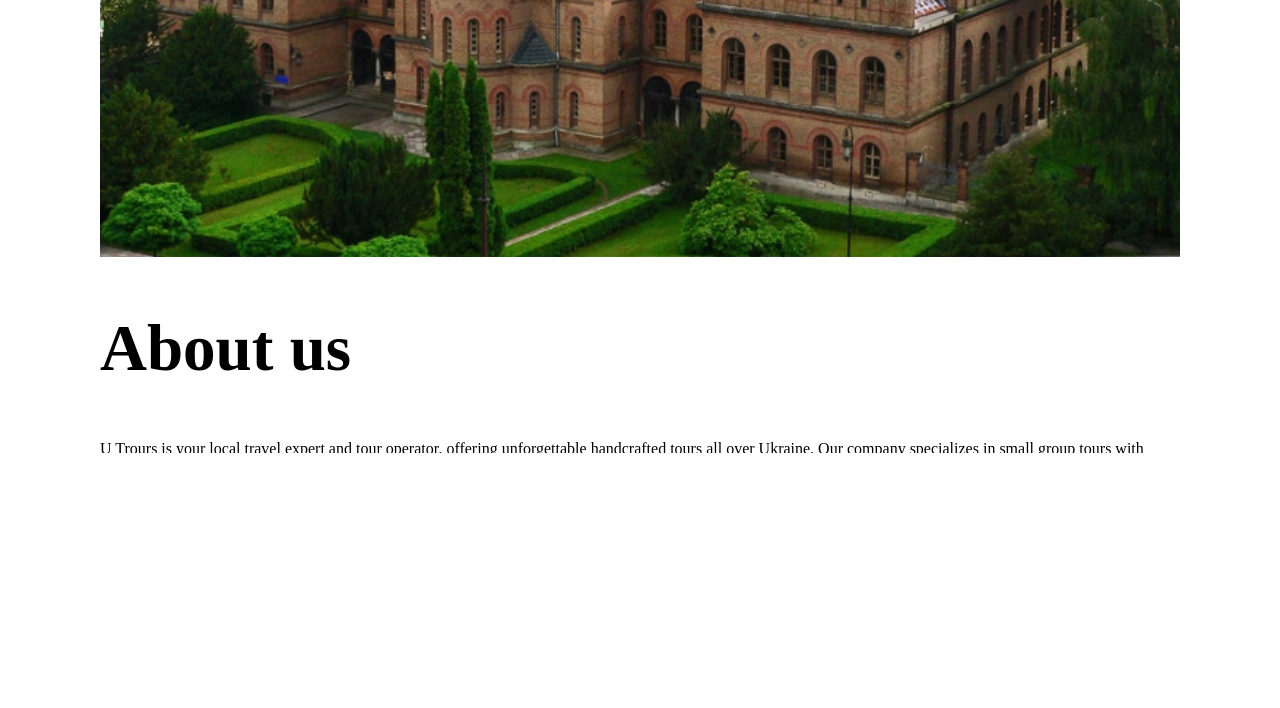
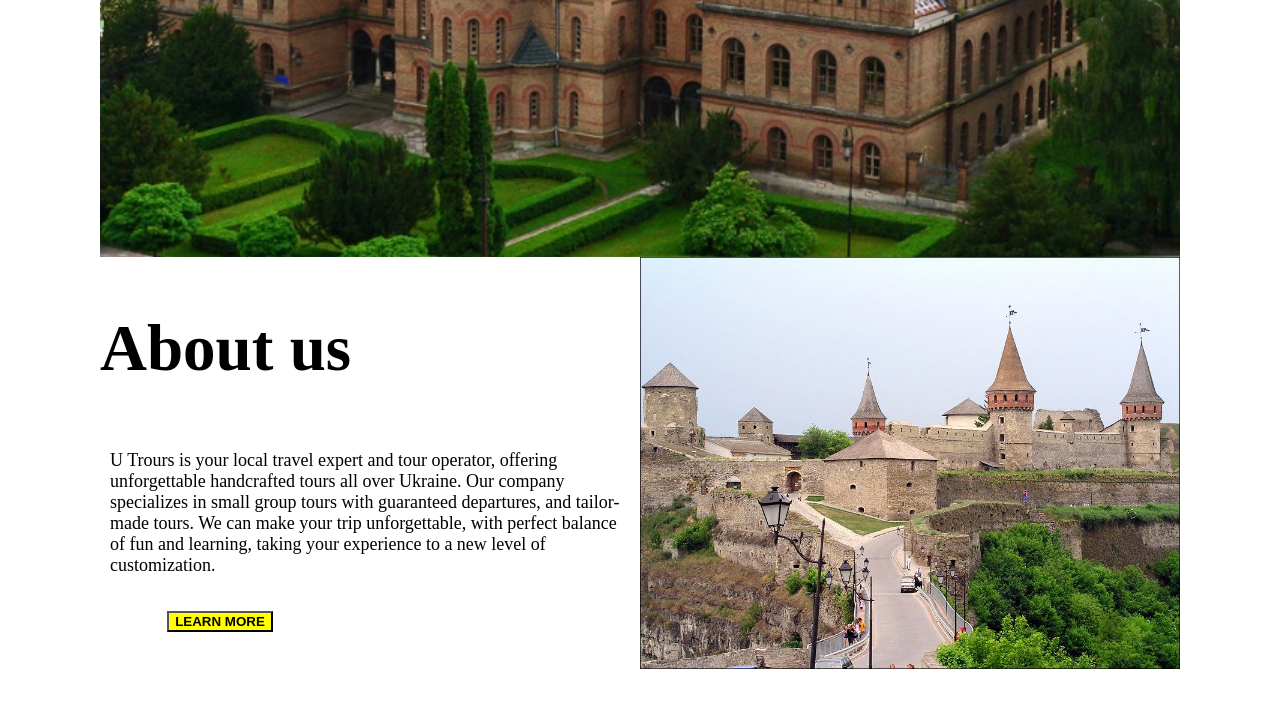
Before and after one commit to TatiIvanovna/maket, a plain HTML site: page index.html in a window 1280 px wide. Shown: the part 564-1272 px from the top of the page. After the commit the page ends 1233 px from the top, so only its background shows below. Drawn offline with Linux system fonts and the light colour scheme.

Commit message:
about us

```diff
--- a/css/header.css
+++ b/css/header.css
@@ -70,10 +70,7 @@ header {
    background-size: cover;
    min-width: 400px;
 }
-.white-color {
-    background-color: white;
 
-}
 .banner {
     position: relative;
     bottom: 80px;
@@ -82,6 +79,45 @@ header {
     align-items: center;
     flex-direction: column;
 }
+.white-color {
+    background-color: white;
+
+}
+.about {
+  display:grid;
+  grid-template-columns:50% 50%;
+}
+main, img {
+   object-fit: cover;
+   max-width: 100%;
+   max-height: 100%;
+}
+main .white-color p {
+    font-size: 18px;
+    padding: 10px;
+}
+.button-container {
+    padding: 0.35em 1.2em;
+    border: 0.1em solid white;
+    border-radius: 0.12em;
+    color:white;
+    text-align: center;
+    position: relative;
+    right: 150px;
+    transition: color 0.7s;
+    background-color:transparent;
+}
+.button-container button {
+     background-color:yellow;
+     font-weight: bold;
+}
+
+.button-container :hover {
+    color: #000000;
+    background-color: rgb(43, 172, 231);
+    cursor: pointer;
+}
+
 
 
 /* Tanya Tkach end block */
--- a/index.html
+++ b/index.html
@@ -37,17 +37,21 @@
         </div>
     </header>
     <main>
+     <div class="about">
         <div class="white-color">
             <h2 class="logo-main">About us</h2>
             <p>U Trours is your local travel expert and tour operator, offering unforgettable handcrafted tours all over
                 Ukraine. Our company specializes in small group tours with guaranteed departures, and tailor-made tours.
                 We can make your trip unforgettable, with perfect balance of fun and learning, taking your experience to
                 a new level of customization.</p>
-            <div class="button-container">
+              <div class="button-container">
                 <button>LEARN MORE</button>
-            </div>
-             <img  class="picture" src="img/build.jpg" alt="build">
+             </div>
         </div>
+          <img  src="img/build.jpg" alt="build">
+
+     </div>
+
         <!--Tanya Tkach block end-->
 </body>
 </html>
```
